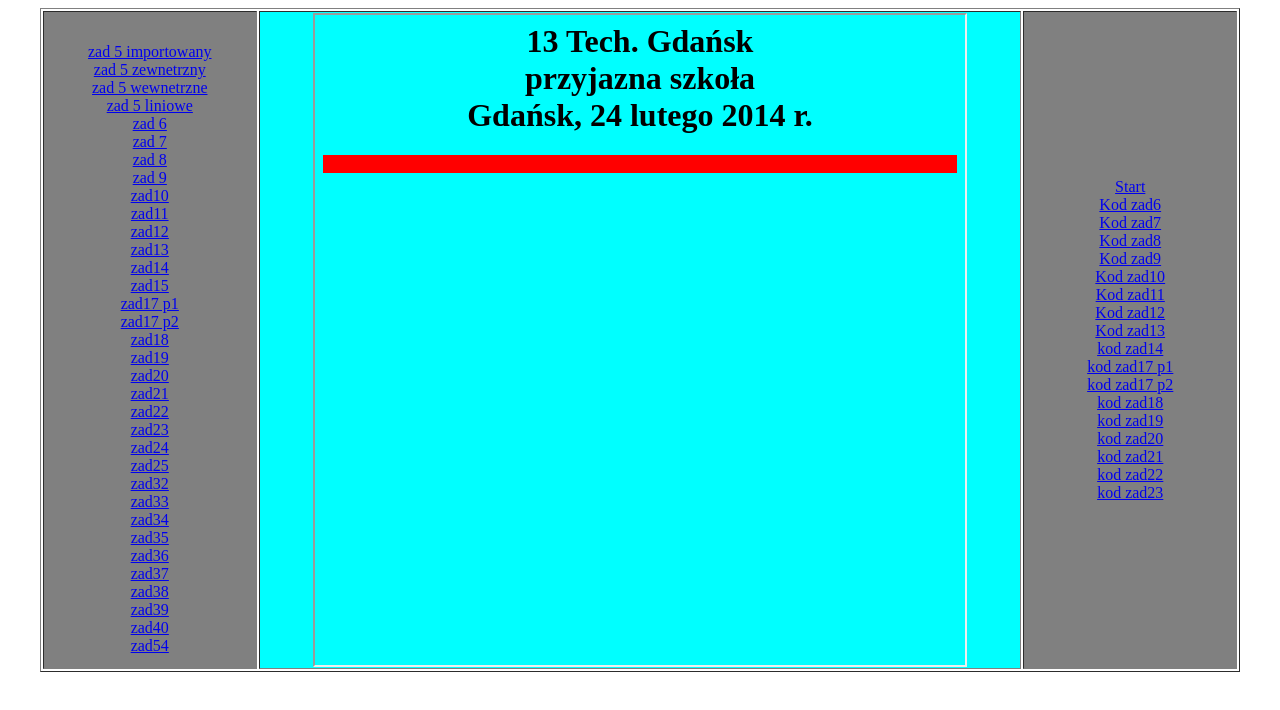
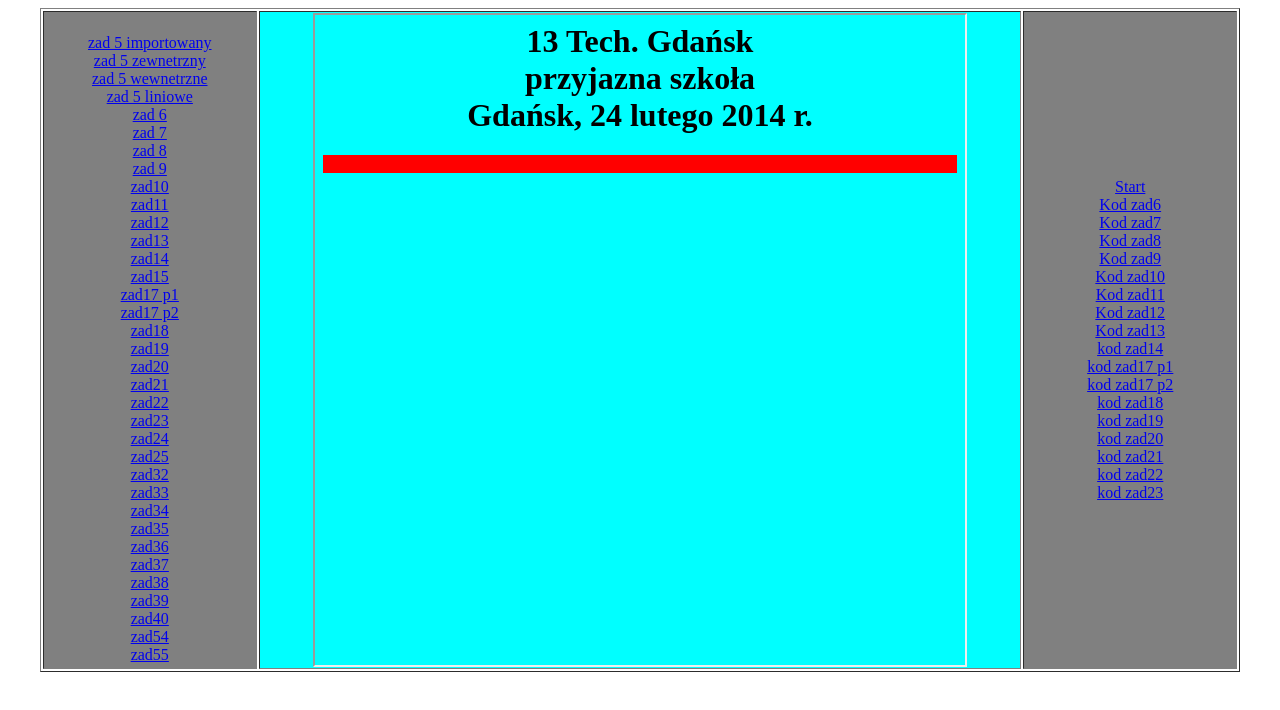
Before and after one commit to anatoliy2137/css, a plain HTML site: page 1index.html in a window 1280 px wide. Drawn offline with Linux system fonts and the light colour scheme.

Commit message:
Update 1index.html

```diff
--- a/1index.html
+++ b/1index.html
@@ -75,6 +75,8 @@
 	 <a href="zad40.html" target="strony">zad40</a>
 	 <br>
 	 <a href="zad54.html" target="strony">zad54</a>
+	  <br>
+	 <a href="zad55.html" target="strony">zad55</a>
  </td>
 
  <td bgcolor="#00FFFF" align=center><iframe width=650 height=650 name="strony" src="start.html" border="0"></iframe>
```
